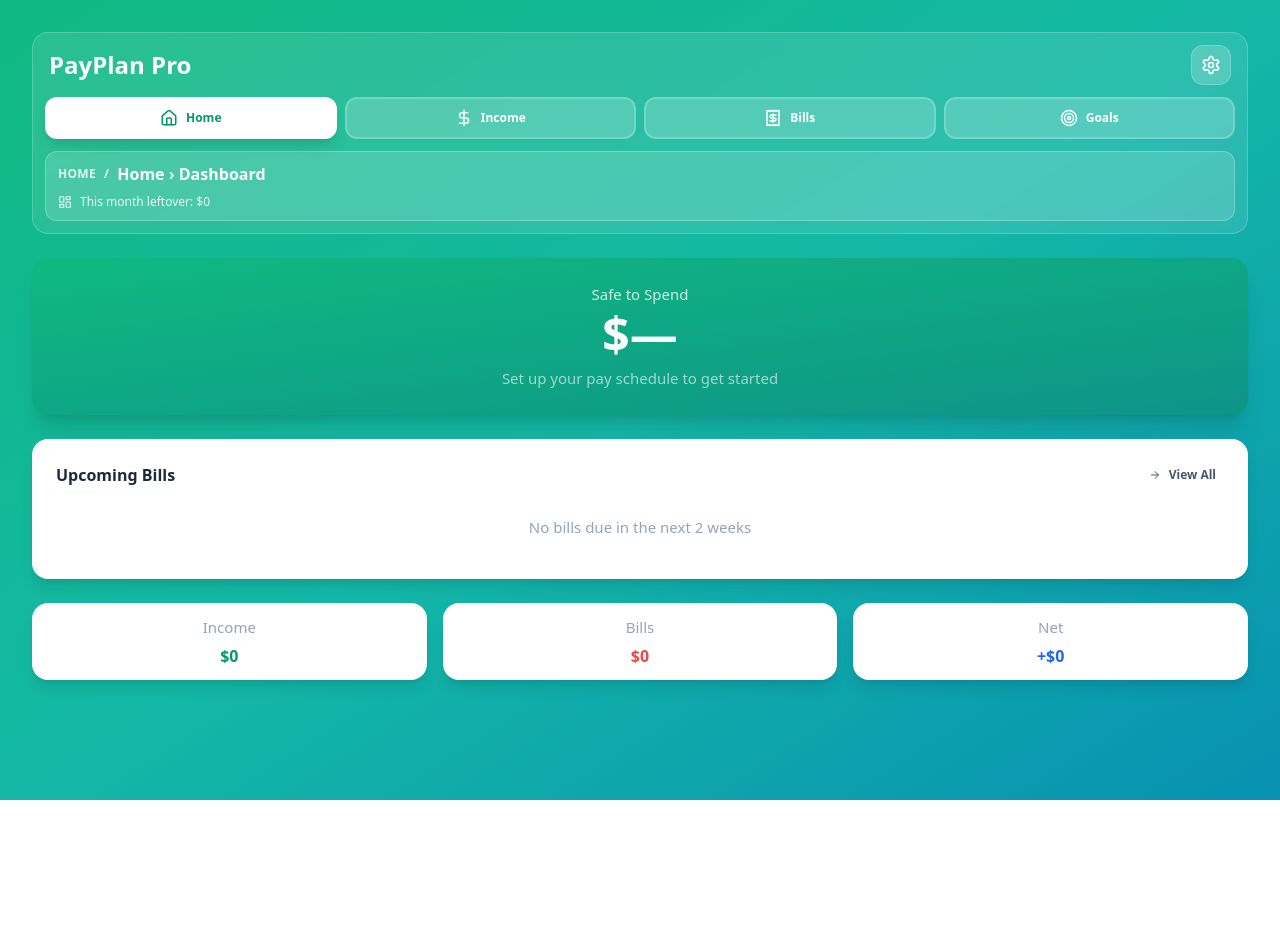
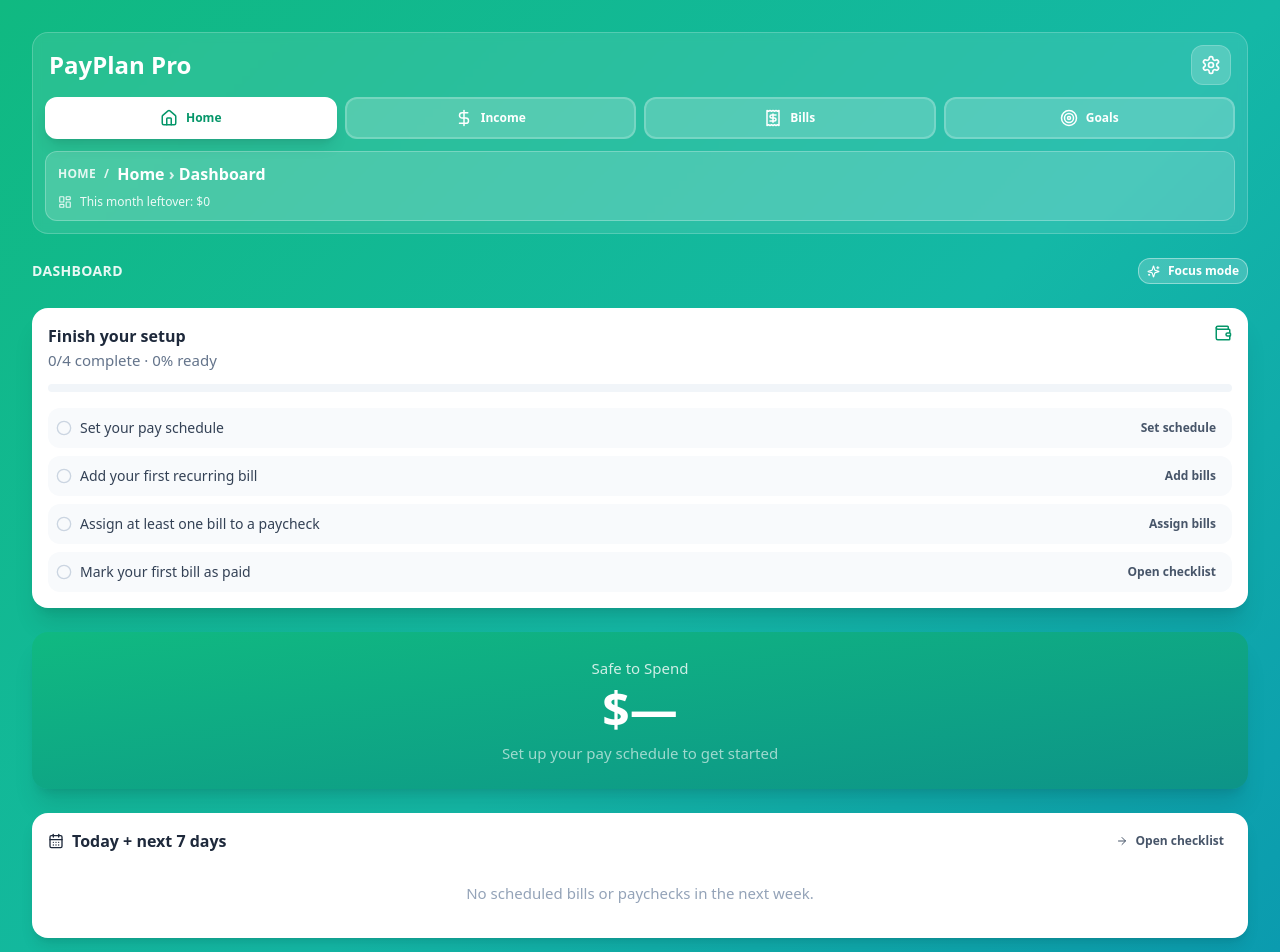
Before and after one commit to igotsimpfyou-cloud/Payplan, a React (Vite) app: page / in a window 1280 px wide. Shown: the top 952 px of the page. Before the commit the page ends 800 px from the top, so only its background shows below. Built offline with nearby package versions, Linux system fonts and the light colour scheme.

Commit message:
Implement high-impact dashboard UX improvements

```diff
--- a/src/BillPayPlanner.jsx
+++ b/src/BillPayPlanner.jsx
@@ -1643,6 +1643,8 @@ const BillPayPlanner = () => {
             perCheckEnvelopeSum={perCheckEnvelopeSum()}
             onToggleInstancePaid={toggleInstancePaid}
             onNavigateToChecklist={() => setView('bills-dashboard')}
+            onNavigateToIncome={() => setView('income')}
+            onNavigateToBillsSetup={() => setView('bills-setup')}
           />
         )}
 
--- a/src/components/views/Dashboard.jsx
+++ b/src/components/views/Dashboard.jsx
@@ -1,5 +1,15 @@
-import React, { useMemo } from 'react';
-import { DollarSign, AlertTriangle, Check, Clock, ArrowRight } from 'lucide-react';
+import React, { useMemo, useState } from 'react';
+import {
+  DollarSign,
+  AlertTriangle,
+  Clock,
+  ArrowRight,
+  Sparkles,
+  CalendarDays,
+  CheckCircle2,
+  Circle,
+  Wallet,
+} from 'lucide-react';
 import { parseAmt } from '../../utils/formatters';
 import { parseLocalDate, toYMD } from '../../utils/dateHelpers';
 import { uiSpacing, uiType } from '../../constants/uiPresets';
@@ -17,21 +27,20 @@ export const Dashboard = ({
   perCheckEnvelopeSum,
   onToggleInstancePaid,
   onNavigateToChecklist,
+  onNavigateToIncome,
+  onNavigateToBillsSetup,
 }) => {
+  const [focusMode, setFocusMode] = useState(false);
   const allBills = bills.length > 0 ? bills : billInstances;
   const perCheck = parseAmt(paySchedule?.payAmount);
 
-  // Safe to spend: next paycheck amount minus all bills assigned to that check
-  // (including already-paid bills so spending doesn't get added back after payment)
   const safeToSpend = useMemo(() => {
     if (!nextPayDates.length || !perCheck) return null;
 
     const nextCheckDate = nextPayDates[0];
     const dateStr = toYMD(nextCheckDate);
-    const actualEntry = actualPayEntries.find(entry => entry.payDate === dateStr);
+    const actualEntry = actualPayEntries.find((entry) => entry.payDate === dateStr);
     const checkAmount = actualEntry ? parseAmt(actualEntry.amount) : perCheck;
-
-    // Bills assigned to check 1 (next paycheck)
     const billsForNextCheck = allBills.filter((b) => b.assignedCheck === 1);
 
     const paidBillsTotal = billsForNextCheck
@@ -44,9 +53,8 @@ export const Dashboard = ({
 
     const billsTotal = paidBillsTotal + toPayBillsTotal;
 
-    // Receipts in this pay period
     const receiptTotal = scannedReceipts
-      .filter(r => {
+      .filter((r) => {
         const d = parseLocalDate(r.date);
         return d && d <= nextCheckDate;
       })
@@ -62,7 +70,6 @@ export const Dashboard = ({
     };
   }, [allBills, nextPayDates, paySchedule, perCheckEnvelopeSum, scannedReceipts, actualPayEntries, perCheck]);
 
-  // Upcoming bills: unpaid bills due in the next 14 days
   const upcomingBills = useMemo(() => {
     const today = new Date();
     today.setHours(0, 0, 0, 0);
@@ -79,7 +86,6 @@ export const Dashboard = ({
       .slice(0, 8);
   }, [allBills]);
 
-  // Overdue bills
   const overdueBills = useMemo(() => {
     const today = new Date();
     today.setHours(0, 0, 0, 0);
@@ -90,11 +96,133 @@ export const Dashboard = ({
     });
   }, [allBills]);
 
+  const timelineEvents = useMemo(() => {
+    const today = new Date();
+    today.setHours(0, 0, 0, 0);
+    const weekOut = new Date(today);
+    weekOut.setDate(weekOut.getDate() + 7);
+
+    const billEvents = allBills
+      .filter((b) => {
+        if (b.paid) return false;
+        const due = parseLocalDate(b.dueDate);
+        return due && due <= weekOut;
+      })
+      .map((bill) => ({
+        id: `bill-${bill.id}`,
+        type: 'bill',
+        date: parseLocalDate(bill.dueDate),
+        label: bill.name,
+        amount: parseAmt(bill.amountEstimate ?? bill.amount),
+        overdue: parseLocalDate(bill.dueDate) < today,
+        billId: bill.id,
+      }));
+
+    const paycheckEvents = (nextPayDates || [])
+      .filter((d) => d <= weekOut)
+      .map((d, index) => ({
+        id: `pay-${index}-${d.toISOString()}`,
+        type: 'paycheck',
+        date: d,
+        label: 'Paycheck',
+        amount: perCheck,
+        overdue: false,
+      }));
+
+    return [...billEvents, ...paycheckEvents]
+      .sort((a, b) => a.date - b.date)
+      .slice(0, 8);
+  }, [allBills, nextPayDates, perCheck]);
+
+  const setupItems = [
+    {
+      id: 'schedule',
+      label: 'Set your pay schedule',
+      complete: !!paySchedule?.payAmount,
+      action: onNavigateToIncome,
+      actionLabel: 'Set schedule',
+    },
+    {
+      id: 'bills',
+      label: 'Add your first recurring bill',
+      complete: allBills.length > 0,
+      action: onNavigateToBillsSetup,
+      actionLabel: 'Add bills',
+    },
+    {
+      id: 'assign',
+      label: 'Assign at least one bill to a paycheck',
+      complete: allBills.some((bill) => bill.assignedCheck),
+      action: onNavigateToChecklist,
+      actionLabel: 'Assign bills',
+    },
+    {
+      id: 'paid',
+      label: 'Mark your first bill as paid',
+      complete: allBills.some((bill) => bill.paid),
+      action: onNavigateToChecklist,
+      actionLabel: 'Open checklist',
+    },
+  ];
+
+  const setupCompleteCount = setupItems.filter((item) => item.complete).length;
+  const setupPercent = Math.round((setupCompleteCount / setupItems.length) * 100);
   const isNegative = safeToSpend && safeToSpend.amount < 0;
 
   return (
     <div className={uiSpacing.pageStack}>
-      {/* Overdue Alert */}
+      <div className="flex items-center justify-between">
+        <p className="text-white/90 text-sm font-semibold uppercase tracking-wide">Dashboard</p>
+        <Button
+          variant={focusMode ? 'secondary' : 'nav'}
+          size="xs"
+          className={focusMode ? '' : 'text-white border-white/40 hover:bg-white/25'}
+          onClick={() => setFocusMode((prev) => !prev)}
+          icon={Sparkles}
+          iconSize={13}
+        >
+          {focusMode ? 'Focus mode on' : 'Focus mode'}
+        </Button>
+      </div>
+
+      {setupCompleteCount < setupItems.length && (
+        <div className="bg-white rounded-2xl shadow-xl p-4">
+          <div className="flex items-start justify-between gap-3 mb-3">
+            <div>
+              <h3 className="font-bold text-slate-800">Finish your setup</h3>
+              <p className={`text-slate-500 ${uiType.helperText}`}>
+                {setupCompleteCount}/{setupItems.length} complete · {setupPercent}% ready
+              </p>
+            </div>
+            <Wallet size={18} className="text-emerald-600" />
+          </div>
+          <div className="h-2 bg-slate-100 rounded-full mb-4 overflow-hidden">
+            <div className="h-full bg-emerald-500 rounded-full transition-all" style={{ width: `${setupPercent}%` }} />
+          </div>
+          <div className="space-y-2">
+            {setupItems.map((item) => (
+              <div key={item.id} className="flex items-center justify-between gap-3 p-2 rounded-xl bg-slate-50">
+                <div className="flex items-center gap-2 min-w-0">
+                  {item.complete ? (
+                    <CheckCircle2 size={16} className="text-emerald-600 flex-shrink-0" />
+                  ) : (
+                    <Circle size={16} className="text-slate-300 flex-shrink-0" />
+                  )}
+                  <span className={`text-sm ${item.complete ? 'text-slate-500 line-through' : 'text-slate-700 font-medium'}`}>
+                    {item.label}
+                  </span>
+                </div>
+                {!item.complete && (
+                  <Button size="xs" variant="ghost" className="text-emerald-700" onClick={item.action}>
+                    {item.actionLabel}
+                  </Button>
+                )}
+              </div>
+            ))}
+          </div>
+        </div>
+      )}
+
       {overdueBills.length > 0 && (
         <div className="bg-red-500 text-white rounded-2xl p-4 shadow-lg flex items-start gap-3">
           <AlertTriangle className="flex-shrink-0 mt-0.5" size={22} />
@@ -103,17 +231,14 @@ export const Dashboard = ({
               {overdueBills.length} Overdue Bill{overdueBills.length !== 1 ? 's' : ''}
             </h3>
             <p className={`text-red-100 ${uiType.helperText}`}>
-              {overdueBills.map(b => b.name).join(', ')}
+              {overdueBills.map((b) => b.name).join(', ')}
             </p>
           </div>
         </div>
       )}
 
-      {/* Safe to Spend - Hero Card */}
       <div className={`rounded-2xl shadow-xl p-6 text-center ${
-        isNegative
-          ? 'bg-gradient-to-br from-red-500 to-red-700'
-          : 'bg-gradient-to-br from-emerald-500 to-teal-600'
+        isNegative ? 'bg-gradient-to-br from-red-500 to-red-700' : 'bg-gradient-to-br from-emerald-500 to-teal-600'
       }`}>
         <p className={`text-white/80 font-medium mb-1 ${uiType.helperText}`}>Safe to Spend</p>
         <p className="text-white text-4xl sm:text-5xl font-black">
@@ -123,16 +248,13 @@ export const Dashboard = ({
           <p className={`text-white/80 mt-1 font-medium ${uiType.helperText}`}>over budget</p>
         )}
         {safeToSpend && (
-          <div className="flex justify-center gap-4 mt-4 text-white/70 text-xs">
-            <span>Paycheck ${safeToSpend.checkAmount.toFixed(0)}</span>
-            <span>-</span>
-            <span>Bills ${safeToSpend.billsTotal.toFixed(0)}</span>
-            <span>(Paid ${safeToSpend.paidBillsTotal.toFixed(0)} · To pay ${safeToSpend.toPayBillsTotal.toFixed(0)})</span>
+          <div className="flex flex-wrap justify-center gap-2 mt-4 text-white/75 text-xs">
+            <span className="px-2 py-1 rounded-full bg-white/15">Paycheck ${safeToSpend.checkAmount.toFixed(0)}</span>
+            <span className="px-2 py-1 rounded-full bg-white/15">Bills ${safeToSpend.billsTotal.toFixed(0)}</span>
+            <span className="px-2 py-1 rounded-full bg-white/15">Paid ${safeToSpend.paidBillsTotal.toFixed(0)}</span>
+            <span className="px-2 py-1 rounded-full bg-white/15">To pay ${safeToSpend.toPayBillsTotal.toFixed(0)}</span>
             {safeToSpend.envelopeTotal > 0 && (
-              <>
-                <span>-</span>
-                <span>Envelopes ${safeToSpend.envelopeTotal.toFixed(0)}</span>
-              </>
+              <span className="px-2 py-1 rounded-full bg-white/15">Envelopes ${safeToSpend.envelopeTotal.toFixed(0)}</span>
             )}
           </div>
         )}
@@ -141,8 +263,48 @@ export const Dashboard = ({
         )}
       </div>
 
-      {/* Next Paycheck */}
-      {overview.nextPaycheckDate && (
+      <div className="bg-white rounded-2xl shadow-lg p-4">
+        <div className="flex items-center justify-between mb-3">
+          <h3 className="font-bold text-slate-800 flex items-center gap-2"><CalendarDays size={16} /> Today + next 7 days</h3>
+          <Button onClick={onNavigateToChecklist} variant="ghost" size="xs" className="text-emerald-600" icon={ArrowRight} iconSize={12}>
+            Open checklist
+          </Button>
+        </div>
+
+        {timelineEvents.length === 0 ? (
+          <p className={`text-slate-400 text-center py-4 ${uiType.helperText}`}>
+            No scheduled bills or paychecks in the next week.
+          </p>
+        ) : (
+          <div className="space-y-2">
+            {timelineEvents.map((event) => (
+              <div key={event.id} className="flex items-center justify-between p-2.5 rounded-xl border border-slate-100">
+                <div className="min-w-0">
+                  <p className={`text-sm font-semibold ${event.overdue ? 'text-red-600' : 'text-slate-800'}`}>
+                    {event.label}
+                  </p>
+                  <p className="text-xs text-slate-500">
+                    {event.date.toLocaleDateString('en-US', { weekday: 'short', month: 'short', day: 'numeric' })}
+                    {event.overdue ? ' · overdue' : ` · ${event.type}`}
+                  </p>
+                </div>
+                <div className="flex items-center gap-2">
+                  <span className={`text-sm font-bold ${event.type === 'paycheck' ? 'text-emerald-600' : 'text-slate-700'}`}>
+                    {event.type === 'paycheck' ? '+' : '-'}${event.amount.toFixed(2)}
+                  </span>
+                  {event.type === 'bill' && (
+                    <Button size="xs" variant="ghost" className="text-emerald-700" onClick={() => onToggleInstancePaid(event.billId)}>
+                      Mark paid
+                    </Button>
+                  )}
+                </div>
+              </div>
+            ))}
+          </div>
+        )}
+      </div>
+
+      {!focusMode && overview.nextPaycheckDate && (
         <div className={`bg-white ${uiSpacing.card} flex items-center justify-between`}>
           <div className="flex items-center gap-3">
             <div className="p-2.5 bg-emerald-100 rounded-xl">
@@ -173,7 +335,6 @@ export const Dashboard = ({
         </div>
       )}
 
-      {/* Upcoming Bills */}
       <div className={`bg-white ${uiSpacing.card}`}>
         <div className="flex items-center justify-between mb-3">
           <h3 className="font-bold text-slate-800">Upcoming Bills</h3>
@@ -190,9 +351,12 @@ export const Dashboard = ({
         </div>
 
         {upcomingBills.length === 0 ? (
-          <p className={`text-slate-400 text-center py-4 ${uiType.helperText}`}>
-            No bills due in the next 2 weeks
-          </p>
+          <div className="text-center py-5">
+            <p className={`text-slate-400 ${uiType.helperText}`}>No bills due in the next 2 weeks.</p>
+            <Button onClick={onNavigateToBillsSetup} variant="ghost" size="xs" className="mt-2 text-emerald-700">
+              Add a bill template
+            </Button>
+          </div>
         ) : (
           <div className={uiSpacing.sectionStack}>
             {upcomingBills.map((bill) => {
@@ -211,8 +375,7 @@ export const Dashboard = ({
                   title="Click to mark paid"
                 >
                   <div className="flex items-center gap-2.5 min-w-0">
-                    <span className="flex-shrink-0 w-6 h-6 rounded-full border-2 border-slate-300 flex items-center justify-center">
-                    </span>
+                    <span className="flex-shrink-0 w-6 h-6 rounded-full border-2 border-slate-300 flex items-center justify-center" />
                     <div className="min-w-0">
                       <span className={`font-medium text-slate-700 truncate block ${uiType.helperText}`}>
                         {bill.name}
@@ -238,7 +401,7 @@ export const Dashboard = ({
         )}
       </div>
 
-      {/* Monthly Snapshot */}
+      {!focusMode && (
         <div className="grid grid-cols-1 sm:grid-cols-3 gap-3 sm:gap-4">
           <div className="bg-white rounded-2xl shadow-lg p-3 text-center">
             <p className={`text-slate-400 mb-1 ${uiType.helperText}`}>Income</p>
@@ -255,6 +418,7 @@ export const Dashboard = ({
             </p>
           </div>
         </div>
+      )}
     </div>
   );
 };
```
Lines whose indentation alone changed are shown as unchanged.
